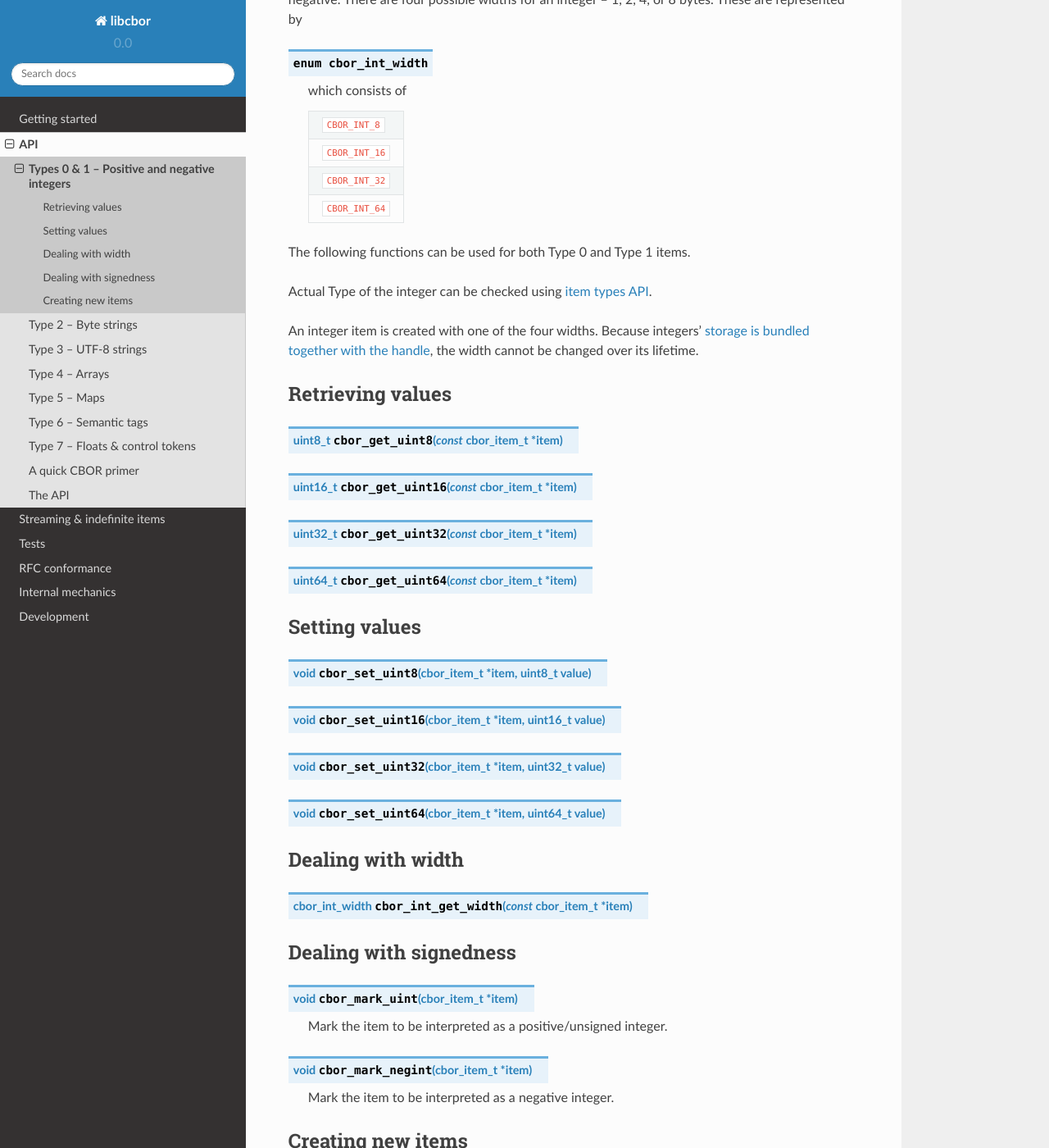
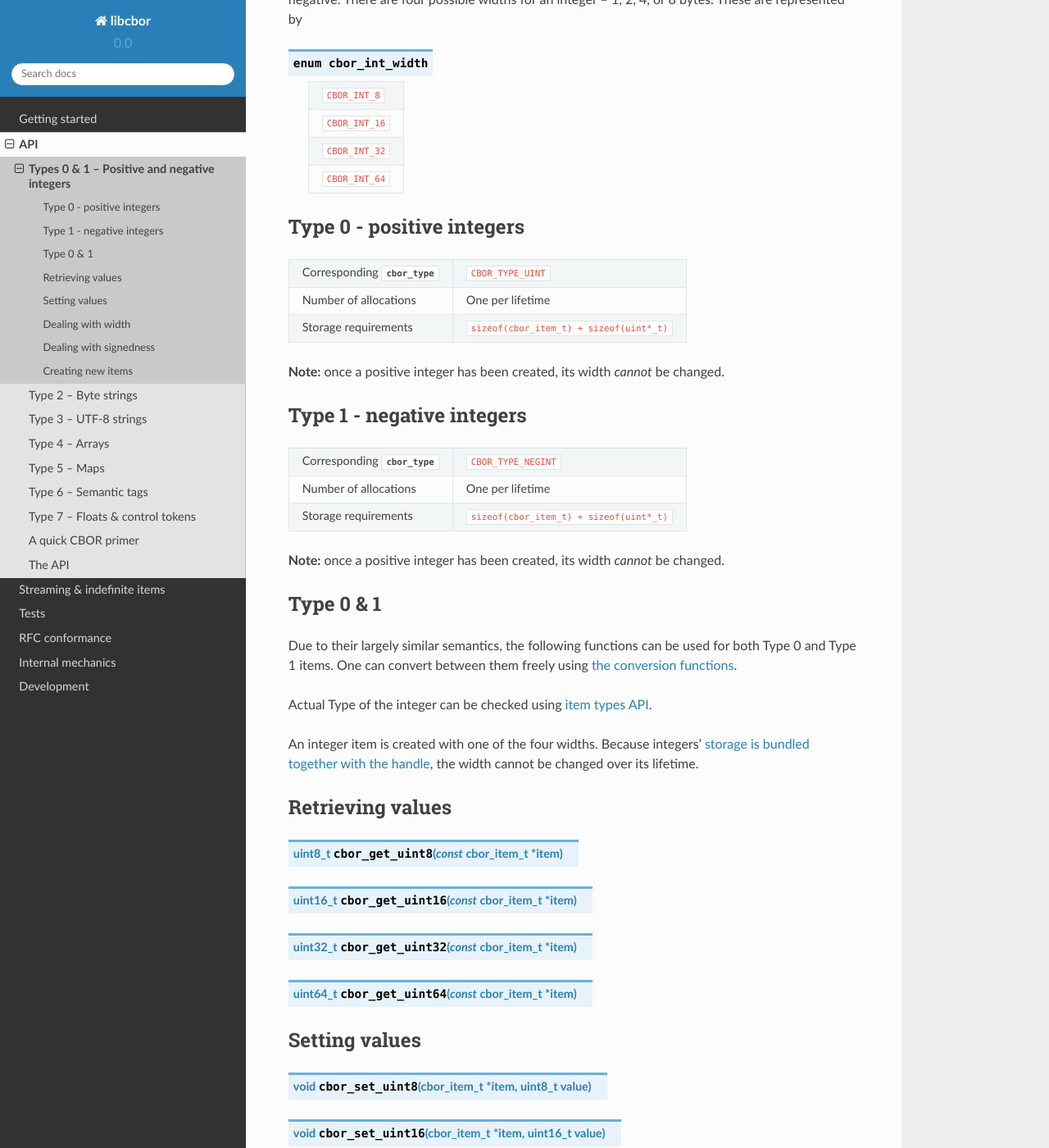
Before and after one commit to PJK/libcbor, a Sphinx documentation site: the page built from doc/source/api/type_0_1.rst, in a window 1280 px wide and 1400 px high, scrolled down 196 px. Shown: the whole window at 82% size. Built offline with Sphinx 7.4.7 and the Read the Docs theme 2.0.0, drawn with Linux system fonts in a browser that asks for light colours; some of the changed text lies outside the part shown.

Commit message:
Improve int item creation functions and update the docs

```diff
--- a/doc/source/api/type_0_1.rst
+++ b/doc/source/api/type_0_1.rst
@@ -4,8 +4,6 @@ Types 0 & 1 – Positive and negative integers
 *CBOR* has two types of integers – positive (which may be effectively regarded as unsigned), and negative. There are four possible widths for an integer – 1, 2, 4, or 8 bytes. These are represented by
 
 .. type:: enum cbor_int_width
-
-   which consists of
 
    +--------------------+
    | ``CBOR_INT_8``     |
@@ -17,9 +15,33 @@ Types 0 & 1 – Positive and negative integers
    | ``CBOR_INT_64``    |
    +--------------------+
 
-The following functions can be used for both Type 0 and Type 1 items.
+Type 0 - positive integers
+--------------------------
+==================================  =========================================
+Corresponding :type:`cbor_type`     ``CBOR_TYPE_UINT``
+Number of allocations               One per lifetime
+Storage requirements                ``sizeof(cbor_item_t) + sizeof(uint*_t)``
+==================================  =========================================
+
+**Note:** once a positive integer has been created, its width *cannot* be changed.
+
+Type 1 - negative integers
+--------------------------
+==================================  =========================================
+Corresponding :type:`cbor_type`     ``CBOR_TYPE_NEGINT``
+Number of allocations               One per lifetime
+Storage requirements                ``sizeof(cbor_item_t) + sizeof(uint*_t)``
+==================================  =========================================
+
+**Note:** once a positive integer has been created, its width *cannot* be changed.
+
+Type 0 & 1
+-------------
+Due to their largely similar semantics, the following functions can be used for both Type 0 and Type 1 items. One can convert between them freely using `the conversion functions <#dealing-with-signedness>`_.
 
 Actual Type of the integer can be checked using :ref:`item types API <item-types>`.
+
+
 
 An integer item is created with one of the four widths. Because integers' `storage is bundled together with the handle </internal#c.cbor_item_t.data>`_, the width cannot be changed over its lifetime.
 
@@ -45,15 +67,26 @@ Dealing with signedness
 --------------------------
 .. function:: void cbor_mark_uint(cbor_item_t * item)
 
-	Mark the item to be interpreted as a positive/unsigned integer.
+	Mark the item to be interpreted as a positive/unsigned integer. This only changes the interpretation of the value, no the value itself.
 
 .. function:: void cbor_mark_negint(cbor_item_t * item)
 
-	Mark the item to be interpreted as a negative integer.
+	Mark the item to be interpreted as a negative integer. This only changes the interpretation of the value, no the value itself.
 
 Creating new items
 ------------------------
 .. function:: cbor_item_t * cbor_new_int8()
+
+	Create an uninitialized :type:`cbor_item_t` of :type:`cbor_type` ``CBOR_TYPE_UINT`` and :type:`cbor_int_width` ``CBOR_INT_8``.
+
 .. function:: cbor_item_t * cbor_new_int16()
+
+	Create an uninitialized :type:`cbor_item_t` of :type:`cbor_type` ``CBOR_TYPE_UINT`` and :type:`cbor_int_width` ``CBOR_INT_16``.
+
 .. function:: cbor_item_t * cbor_new_int32()
+
+	Create an uninitialized :type:`cbor_item_t` of :type:`cbor_type` ``CBOR_TYPE_UINT`` and :type:`cbor_int_width` ``CBOR_INT_32``.
+
 .. function:: cbor_item_t * cbor_new_int64()
+
+	Create an uninitialized :type:`cbor_item_t` of :type:`cbor_type` ``CBOR_TYPE_UINT`` and :type:`cbor_int_width` ``CBOR_INT_64``.
```
Also changed, not shown: doc/source/api.rst (+23 -0 lines), 2 other files.
